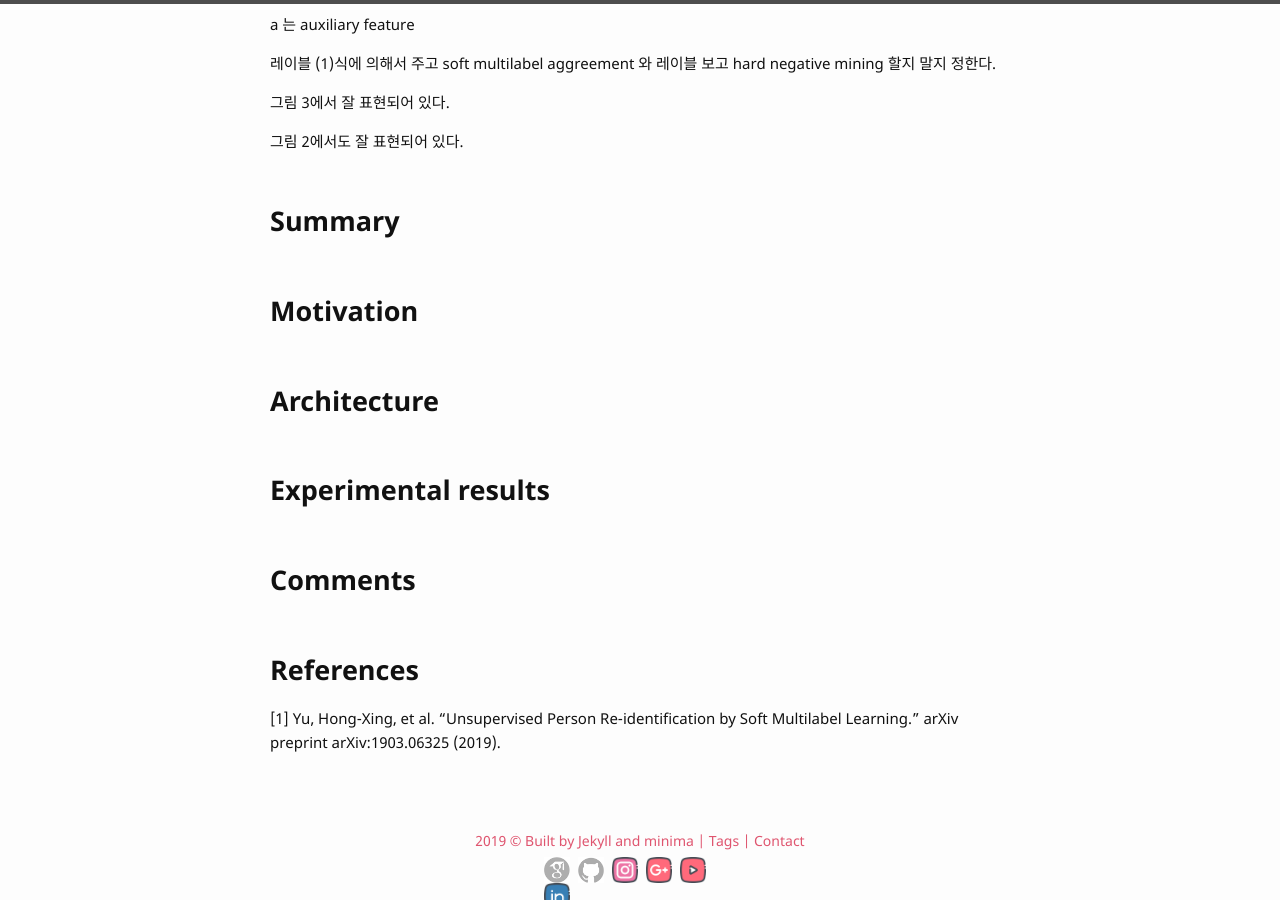
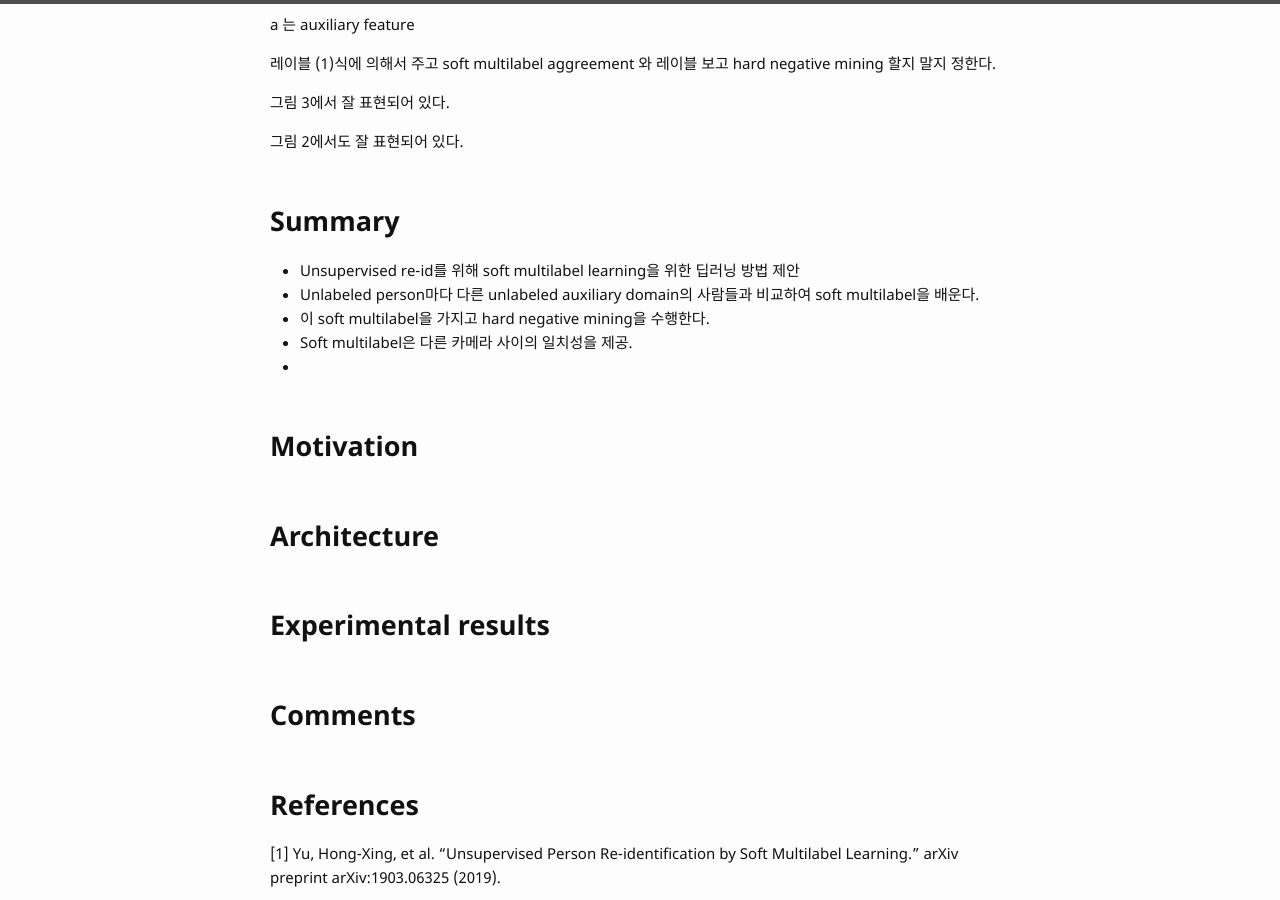
Before and after one commit to bismex/bismex.github.io, a Jekyll site: the page built from _posts/2019-05-23-MAR.md, in a window 1280 px wide and 900 px high, scrolled down 612 px. Built offline with Jekyll 4.4.1, drawn with Linux system fonts in a browser that asks for light colours.

Commit message:
Update 2019-05-23-MAR.md

```diff
--- a/_posts/2019-05-23-MAR.md
+++ b/_posts/2019-05-23-MAR.md
@@ -34,12 +34,13 @@ soft multilabel aggreement 와 레이블 보고 hard negative mining 할지 말
 
 그림 2에서도 잘 표현되어 있다.
 
+## Summary
 
-
-
-
-
-## Summary
+- Unsupervised re-id를 위해 soft multilabel learning을 위한 딥러닝 방법 제안
+- Unlabeled person마다 다른 unlabeled auxiliary domain의 사람들과 비교하여 soft multilabel을 배운다.
+- 이 soft multilabel을 가지고 hard negative mining을 수행한다.
+- Soft multilabel은 다른 카메라 사이의 일치성을 제공.
+-
 
 
 ## Motivation
```
